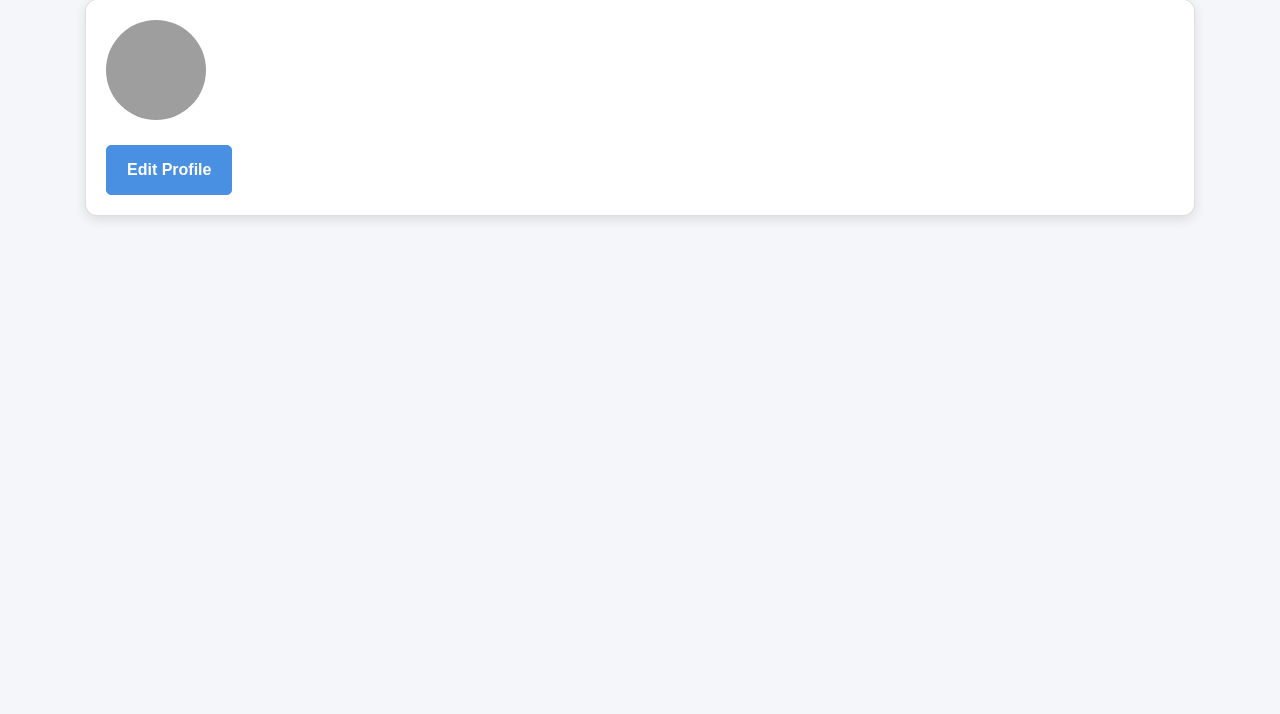
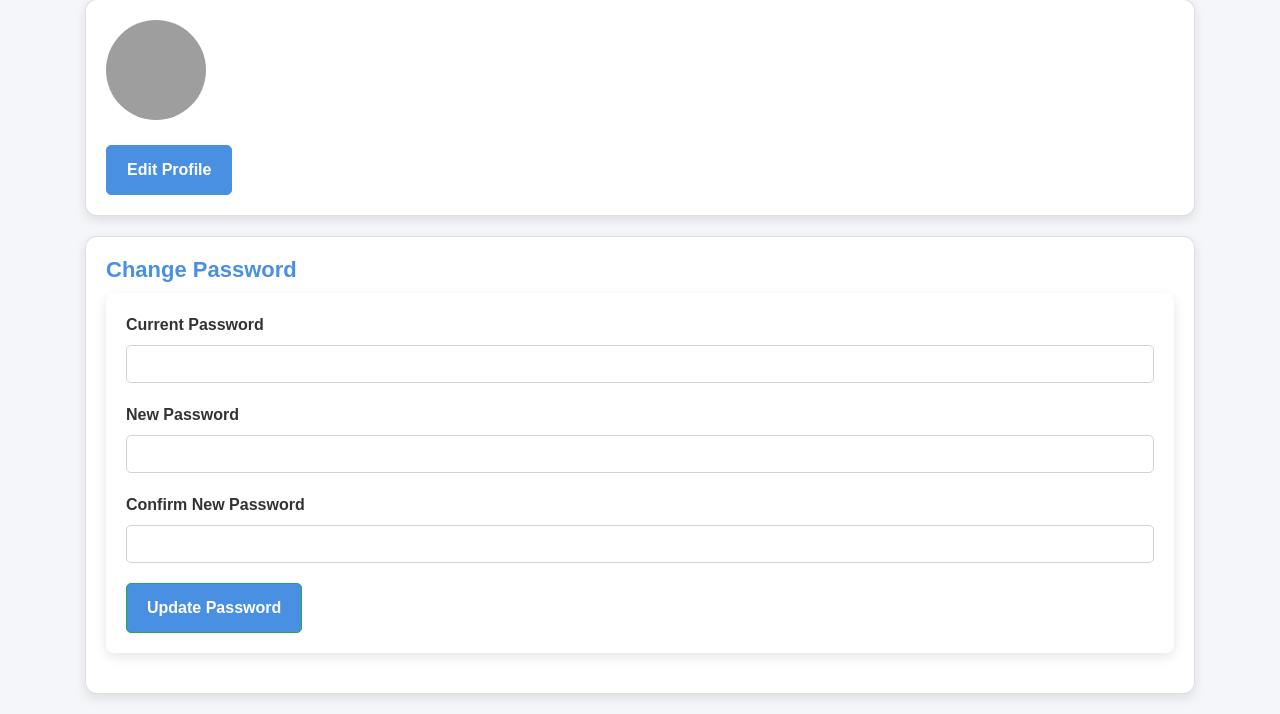
Before and after one commit to 1bgss/Todolist, a PHP site: page /profile.php in a window 1280 px wide. Shown: the part 127-841 px from the top of the page. Before the commit the page ends 347 px from the top, so only its background shows below. Run offline with PHP 8.4, Linux system fonts and the light colour scheme; the visitor is signed in with stand-in values (Sample User, id 1); data that the repository does not hold is empty; grey boxes are pictures that could not be loaded.

Commit message:
Update profile.php

```diff
--- a/profile.php
+++ b/profile.php
@@ -8,12 +8,33 @@
 }
 
 $user_id = $_SESSION['user_id'];
-
 $stmt = $koneksi->prepare("SELECT name, email, profile_photo FROM users WHERE id = ?");
 $stmt->execute([$user_id]);
 $user = $stmt->fetch(PDO::FETCH_ASSOC);
+
+if ($_SERVER['REQUEST_METHOD'] === 'POST') {
+    $current_password = $_POST['current_password'];
+    $new_password = $_POST['new_password'];
+    $confirm_new_password = $_POST['confirm_new_password'];
+
+    $stmt = $koneksi->prepare("SELECT password FROM users WHERE id = ?");
+    $stmt->execute([$user_id]);
+    $stored_password = $stmt->fetchColumn();
+
+    if (password_verify($current_password, $stored_password)) {
+        if ($new_password === $confirm_new_password) {
+            $hashed_new_password = password_hash($new_password, PASSWORD_DEFAULT);
+            $stmt = $koneksi->prepare("UPDATE users SET password = ? WHERE id = ?");
+            $stmt->execute([$hashed_new_password, $user_id]);
+            $message = "Password updated successfully!";
+        } else {
+            $message = "New passwords do not match.";
+        }
+    } else {
+        $message = "Current password is incorrect.";
+    }
+}
 ?>
-
 <!DOCTYPE html>
 <html lang="en">
 <head>
@@ -34,6 +55,32 @@
             <a href="edit_profile.php" class="btn btn-primary">Edit Profile</a>
         </div>
     </div>
+    <?php if (isset($message)): ?>
+        <div class="alert alert-info mt-3"><?= htmlspecialchars($message) ?></div>
+    <?php endif; ?>
+    <div class="card mt-3">
+        <div class="card-body">
+            <h5 class="card-title">Change Password</h5>
+            <form method="POST" action="">
+                <div class="form-group">
+                    <label for="current_password">Current Password</label>
+                    <input type="password" name="current_password" class="form-control" id="current_password" required>
                 </div>
+                <div class="form-group">
+                    <label for="new_password">New Password</label>
+                    <input type="password" name="new_password" class="form-control" id="new_password" required>
+                </div>
+                <div class="form-group">
+                    <label for="confirm_new_password">Confirm New Password</label>
+                    <input type="password" name="confirm_new_password" class="form-control" id="confirm_new_password" required>
+                </div>
+                <button type="submit" class="btn btn-success">Update Password</button>
+            </form>
+        </div>
+    </div>
+</div>
+<script src="https://code.jquery.com/jquery-3.3.1.slim.min.js"></script>
+<script src="https://cdnjs.cloudflare.com/ajax/libs/popper.js/1.14.7/umd/popper.min.js"></script>
+<script src="https://stackpath.bootstrapcdn.com/bootstrap/4.3.1/js/bootstrap.min.js"></script>
 </body>
 </html>
```
Lines whose indentation alone changed are shown as unchanged.
